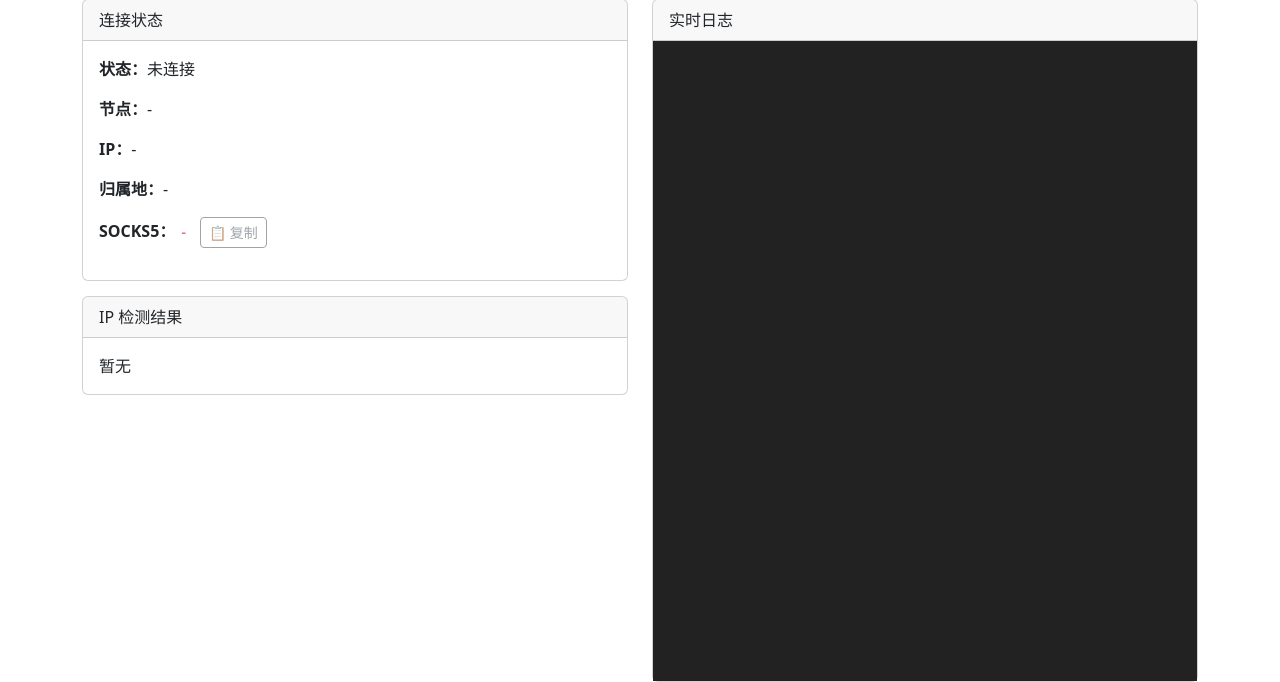
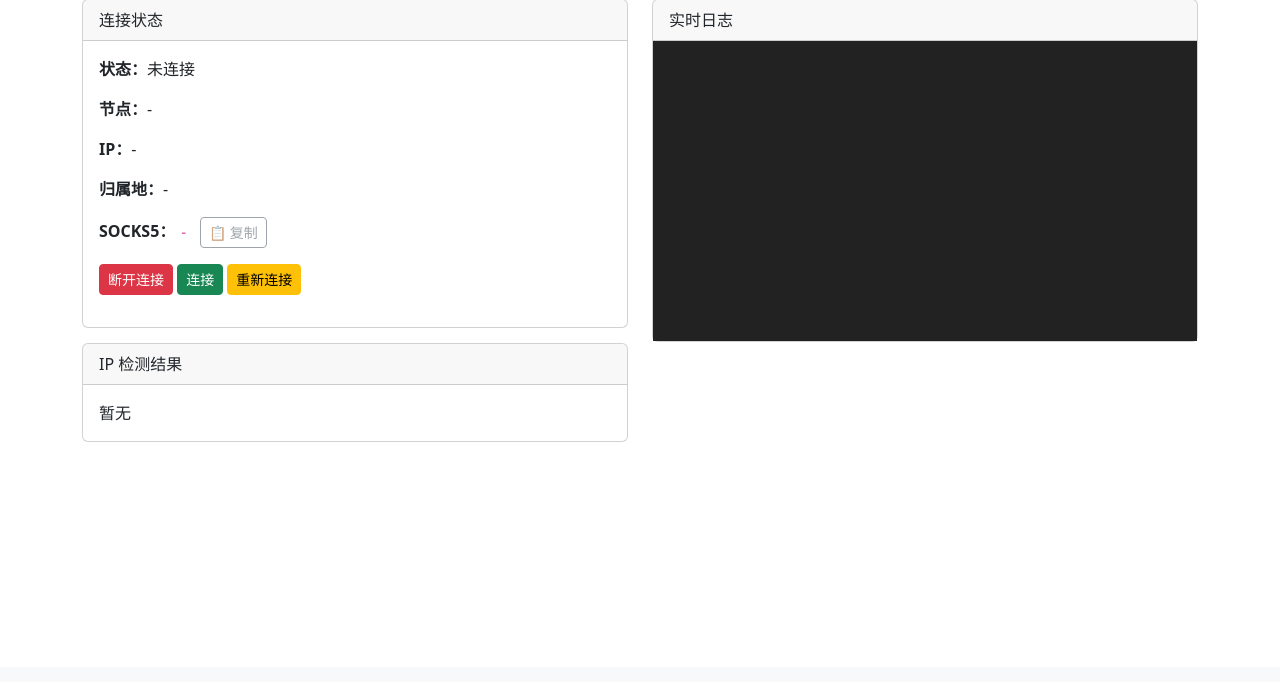
Before and after one commit to owenxx10086/vpngate-proxy, a Flask app: page / in a window 1280 px wide. Shown: the part 133-815 px from the top of the page. After the commit the page ends 575 px from the top, so only its background shows below. Run offline with Flask 3, Linux system fonts and the light colour scheme; the visitor is signed in with stand-in values (Sample User, id 1); data that the repository does not hold is empty; some libraries are stand-ins or nearby versions.

Commit message:
Update index.html

```diff
--- a/app/templates/index.html
+++ b/app/templates/index.html
@@ -8,7 +8,7 @@
     <script src="https://cdn.jsdelivr.net/npm/bootstrap@5.3.0/dist/js/bootstrap.bundle.min.js"></script>
     <script src="https://cdn.socket.io/4.5.4/socket.io.min.js"></script>
     <style>
-        .log-area { height: 640px; overflow-y: auto; background: #222; color: #0f0; font-family: monospace; padding: 10px; }
+        .log-area { height: 300px; overflow-y: auto; background: #222; color: #0f0; font-family: monospace; padding: 10px; }
         .status-card { margin-bottom: 15px; }
         .modal-log-area { height: 200px; overflow-y: auto; background: #1e1e1e; color: #0f0; font-family: monospace; padding: 10px; font-size: 0.85rem; }
     </style>
@@ -44,6 +44,11 @@
                                     <strong>SOCKS5：</strong>
                                     <code id="socks-link">-</code>
                                     <button id="copy-socks-btn" class="btn btn-sm btn-outline-secondary ms-2" title="复制地址" disabled>📋 复制</button>
+                                </p>
+                                <p>
+                                    <button id="disconnect-btn" class="btn btn-danger btn-sm">断开连接</button>
+                                    <button id="connect-btn" class="btn btn-success btn-sm">连接</button>
+                                    <button id="reconnect-btn" class="btn btn-warning btn-sm">重新连接</button>
                                 </p>
                             </div>
                         </div>
@@ -89,10 +94,12 @@
                         <label>默认连接地区</label>
                         <select id="cfg-region" class="form-select">
                             <option value="all">所有地区</option>
-                            <!-- 选项由 JS 动态填充 -->
                         </select>
                     </div>
+                    <div class="mb-3"><label>节点数据上限</label><input type="number" class="form-control" id="cfg-node-limit" min="1" max="1000"></div>
+                    <div class="mb-3"><label>检测数量上限</label><input type="number" class="form-control" id="cfg-check-limit" min="1" max="500"></div>
                     <button type="submit" class="btn btn-success">保存</button>
+                    <button type="button" id="restart-btn" class="btn btn-danger ms-2">重启服务</button>
                     <span id="settings-msg" class="ms-3"></span>
                 </form>
                 <hr>
@@ -132,7 +139,7 @@
         let modalVisible = false;
         let allNodes = [];
         let isRefreshing = false;
-        let configRegion = "all";   // 保存从后台获取的默认连接地区
+        let configRegion = "all";
 
         socket.on("log", (data) => {
             const msg = `<div>${data.message}</div>`;
@@ -144,7 +151,6 @@
             }
         });
 
-        // 更新仪表盘状态
         async function updateStatus() {
             try {
                 const res = await fetch("/api/status");
@@ -168,7 +174,6 @@
         setInterval(updateStatus, 3000);
         updateStatus();
 
-        // 复制 SOCKS5（兼容 HTTP）
         document.getElementById("copy-socks-btn").addEventListener("click", () => {
             const socks = document.getElementById("socks-link").textContent;
             if (!socks || socks === "-") return;
@@ -201,7 +206,6 @@
             }
         }
 
-        // 通用：从节点列表生成地区选项 HTML
         function buildRegionOptions(nodes) {
             const regions = new Set();
             nodes.forEach(n => {
@@ -215,7 +219,6 @@
             return html;
         }
 
-        // 更新节点列表页的地区筛选器
         function populateRegionFilter(nodes) {
             const select = document.getElementById("region-filter");
             select.innerHTML = buildRegionOptions(nodes);
@@ -223,7 +226,6 @@
             select.value = savedRegion;
         }
 
-        // 更新设置页的默认连接地区下拉，并根据 configRegion 选中
         function updateSettingsRegionDropdown(nodes) {
             const select = document.getElementById("cfg-region");
             select.innerHTML = buildRegionOptions(nodes);
@@ -275,7 +277,6 @@
                 allNodes = nodes;
                 renderNodeTable(nodes);
                 populateRegionFilter(nodes);
-                // 同步更新设置页的地区下拉（如果节点列表不为空）
                 updateSettingsRegionDropdown(nodes);
                 status.textContent = "刷新完成";
                 setTimeout(() => { status.textContent = ""; }, 2000);
@@ -375,6 +376,64 @@
         document.getElementById("modal-cancel-btn").addEventListener("click", closeModal);
         document.getElementById("modal-close-btn").addEventListener("click", closeModal);
 
+        // 仪表盘按钮
+        document.getElementById("disconnect-btn").addEventListener("click", async () => {
+            if (!confirm("确定要断开当前 VPN 连接吗？")) return;
+            try {
+                const res = await fetch("/api/disconnect", { method: "POST" });
+                const data = await res.json();
+                if (data.success) {
+                    updateStatus();
+                    alert("已断开连接");
+                } else {
+                    alert("断开失败");
+                }
+            } catch(e) { alert("请求失败"); }
+        });
+
+        document.getElementById("connect-btn").addEventListener("click", async () => {
+            try {
+                const res = await fetch("/api/auto_connect", { method: "POST" });
+                const data = await res.json();
+                if (data.success) {
+                    updateStatus();
+                    alert(`连接请求已发送 (${data.node})`);
+                } else {
+                    alert("连接失败: " + (data.error || "未知错误"));
+                }
+            } catch(e) { alert("请求失败"); }
+        });
+
+        document.getElementById("reconnect-btn").addEventListener("click", async () => {
+            if (!confirm("确定要重新连接吗？")) return;
+            try {
+                await fetch("/api/disconnect", { method: "POST" });
+                setTimeout(async () => {
+                    const res = await fetch("/api/auto_connect", { method: "POST" });
+                    const data = await res.json();
+                    if (data.success) {
+                        updateStatus();
+                        alert(`已重新连接到 ${data.node}`);
+                    } else {
+                        alert("重新连接失败: " + (data.error || "未知错误"));
+                    }
+                }, 1500);
+            } catch(e) { alert("断开失败"); }
+        });
+
+        // 重启按钮
+        document.getElementById("restart-btn").addEventListener("click", async () => {
+            if (!confirm("重启服务将断开连接并重新初始化，确定继续？")) return;
+            const res = await fetch("/api/restart", { method: "POST" });
+            const data = await res.json();
+            if (data.success) {
+                alert("重启指令已发送，页面即将刷新");
+                setTimeout(() => location.reload(), 3000);
+            } else {
+                alert("重启失败: " + (data.error || "未知错误"));
+            }
+        });
+
         // 设置页逻辑
         async function loadSettings() {
             try {
@@ -386,13 +445,11 @@
                 document.getElementById("cfg-web-port").value = cfg.web_port || 8080;
                 document.getElementById("cfg-vpn-user").value = cfg.vpn_user || "";
                 document.getElementById("cfg-vpn-pass").value = cfg.vpn_pass || "";
+                document.getElementById("cfg-node-limit").value = cfg.node_limit || 200;
+                document.getElementById("cfg-check-limit").value = cfg.check_limit || 20;
                 configRegion = cfg.region || "all";
-                // 如果节点列表已加载，立即更新地区下拉
                 if (allNodes.length > 0) {
                     updateSettingsRegionDropdown(allNodes);
-                } else {
-                    // 否则稍后在刷新节点时填充
-                    document.getElementById("cfg-region").innerHTML = '<option value="all">所有地区</option>';
                 }
             } catch(e) {
                 console.error("加载设置失败", e);
@@ -408,7 +465,9 @@
                 web_port: parseInt(document.getElementById("cfg-web-port").value),
                 vpn_user: document.getElementById("cfg-vpn-user").value,
                 vpn_pass: document.getElementById("cfg-vpn-pass").value,
-                region: document.getElementById("cfg-region").value
+                region: document.getElementById("cfg-region").value,
+                node_limit: parseInt(document.getElementById("cfg-node-limit").value),
+                check_limit: parseInt(document.getElementById("cfg-check-limit").value)
             };
             const msg = document.getElementById("settings-msg");
             try {
@@ -429,11 +488,9 @@
                 msg.textContent = "请求失败: " + err.message;
                 msg.className = "ms-3 text-danger";
             }
-            // 2秒后自动清除提示
             setTimeout(() => { msg.textContent = ""; msg.className = "ms-3"; }, 2000);
         });
 
-        // 加载系统信息
         async function loadSystemInfo() {
             try {
                 const res = await fetch("/api/system");
@@ -446,11 +503,10 @@
             }
         }
 
-        // 页面初始化
         document.addEventListener("DOMContentLoaded", () => {
-            loadSettings();      // 加载设置表单
-            refreshNodes();      // 加载节点列表（会触发更新地区下拉）
-            loadSystemInfo();    // 加载系统信息
+            loadSettings();
+            refreshNodes();
+            loadSystemInfo();
         });
     </script>
 </body>
```
